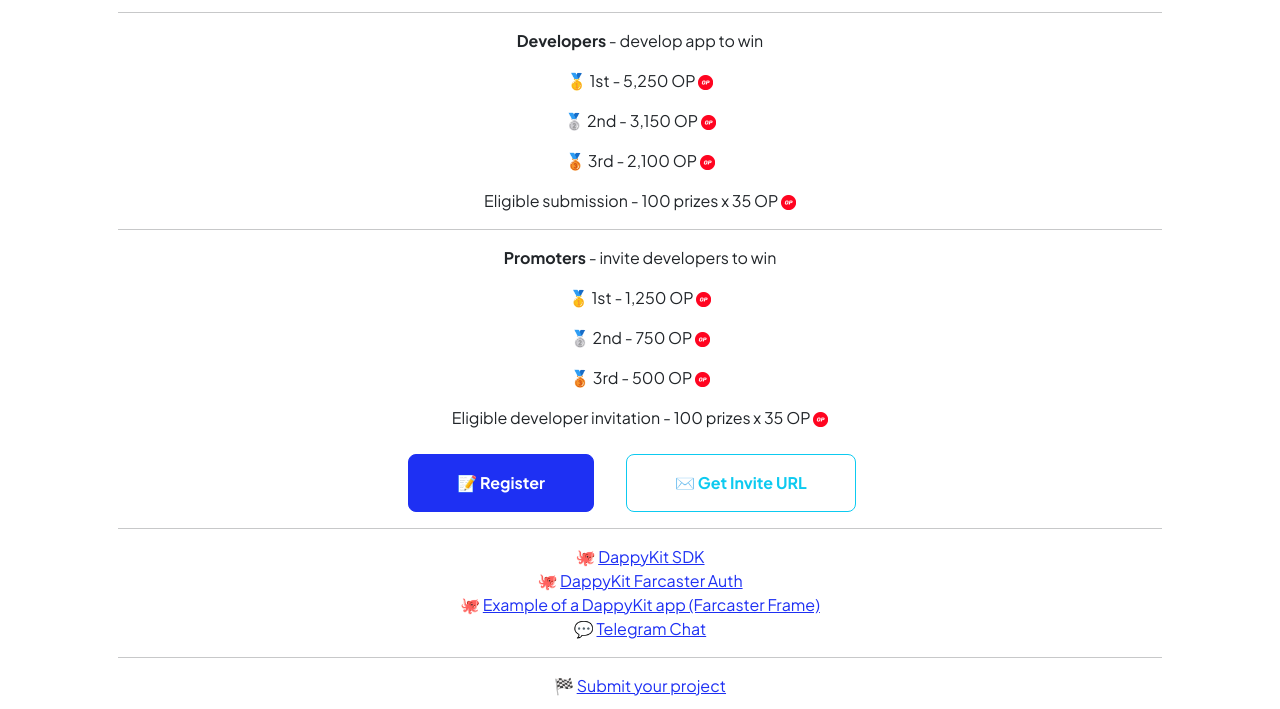
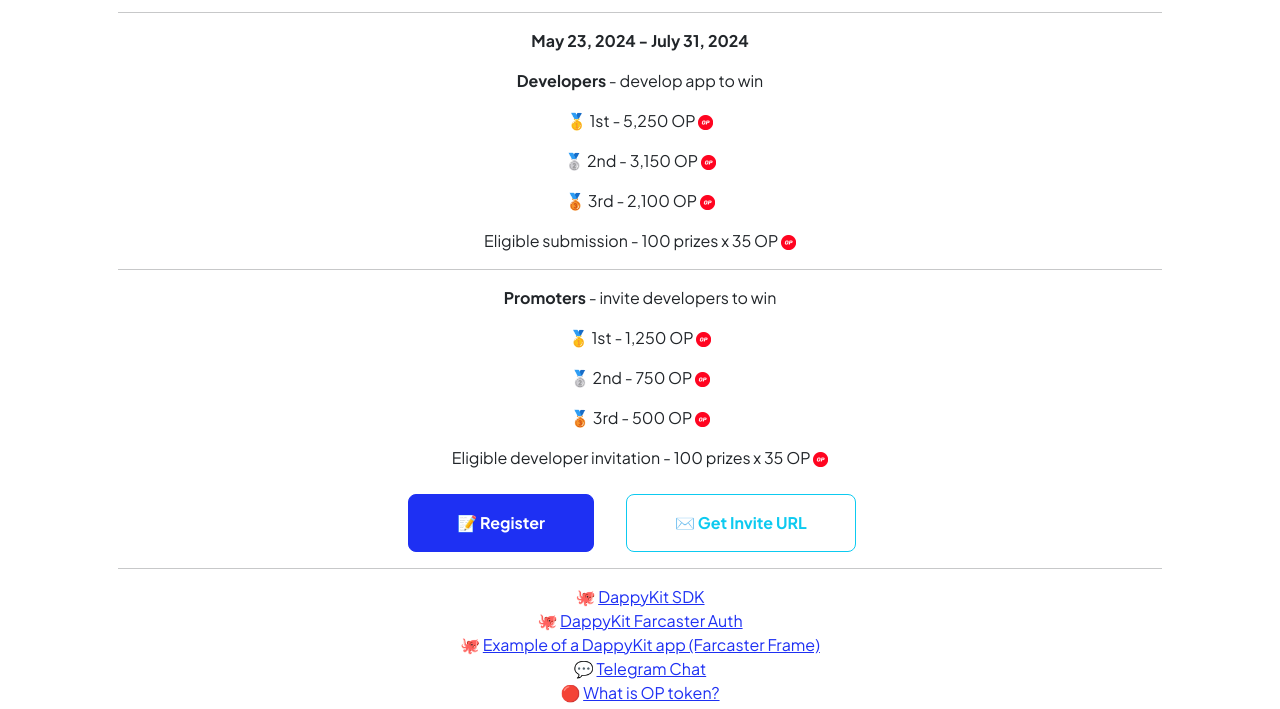
Before and after one commit to DappyKit/hack, a website: page index.html in a window 1280 px wide. Shown: the part 291-1000 px from the top of the page. Drawn offline with nearby package versions, Linux system fonts and the light colour scheme.

Commit message:
feat: dates

```diff
--- a/index.html
+++ b/index.html
@@ -69,17 +69,21 @@
                         </h1>
 
                         <hr>
+                        <p><strong>May 23, 2024 - July 31, 2024</strong></p>
                         <p><strong>Developers</strong> - develop app to win</p>
                         <p>🥇 1st - 5,250 OP <img src="/assets/op.png" alt="Optimism" width="15"></p>
                         <p>🥈 2nd - 3,150 OP <img src="/assets/op.png" alt="Optimism" width="15"></p>
                         <p>🥉 3rd - 2,100 OP <img src="/assets/op.png" alt="Optimism" width="15"></p>
-                        <p>Eligible submission - 100 prizes x 35 OP <img src="/assets/op.png" alt="Optimism" width="15"></p>
+                        <p>Eligible submission - 100 prizes x 35 OP <img src="/assets/op.png" alt="Optimism" width="15">
+                        </p>
                         <hr>
                         <p><strong>Promoters</strong> - invite developers to win</p>
                         <p>🥇 1st - 1,250 OP <img src="/assets/op.png" alt="Optimism" width="15"></p>
                         <p>🥈 2nd - 750 OP <img src="/assets/op.png" alt="Optimism" width="15"></p>
                         <p>🥉 3rd - 500 OP <img src="/assets/op.png" alt="Optimism" width="15"></p>
-                        <p class="mb-4">Eligible developer invitation - 100 prizes x 35 OP <img src="/assets/op.png" alt="Optimism" width="15"></p>
+                        <p class="mb-4">Eligible developer invitation - 100 prizes x 35 OP <img src="/assets/op.png"
+                                                                                                alt="Optimism"
+                                                                                                width="15"></p>
 
                         <div class="d-grid gap-3 d-sm-flex justify-content-sm-center justify-content-xxl-start mb-3">
                             <!--                            <a class="btn btn-primary btn-lg px-5 py-3 me-sm-3 fs-6 fw-bolder" href="#"-->
@@ -120,6 +124,13 @@
                                     href="https://t.me/+G38wxMebSsxhODZi"
                                     target="_blank">
                                 Telegram Chat
+                            </a>
+
+                            <li>
+                                🔴 <a
+                                    href="https://coinmarketcap.com/currencies/optimism-ethereum/"
+                                    target="_blank">
+                                What is OP token?
                             </a>
 
                                 <hr>
```
